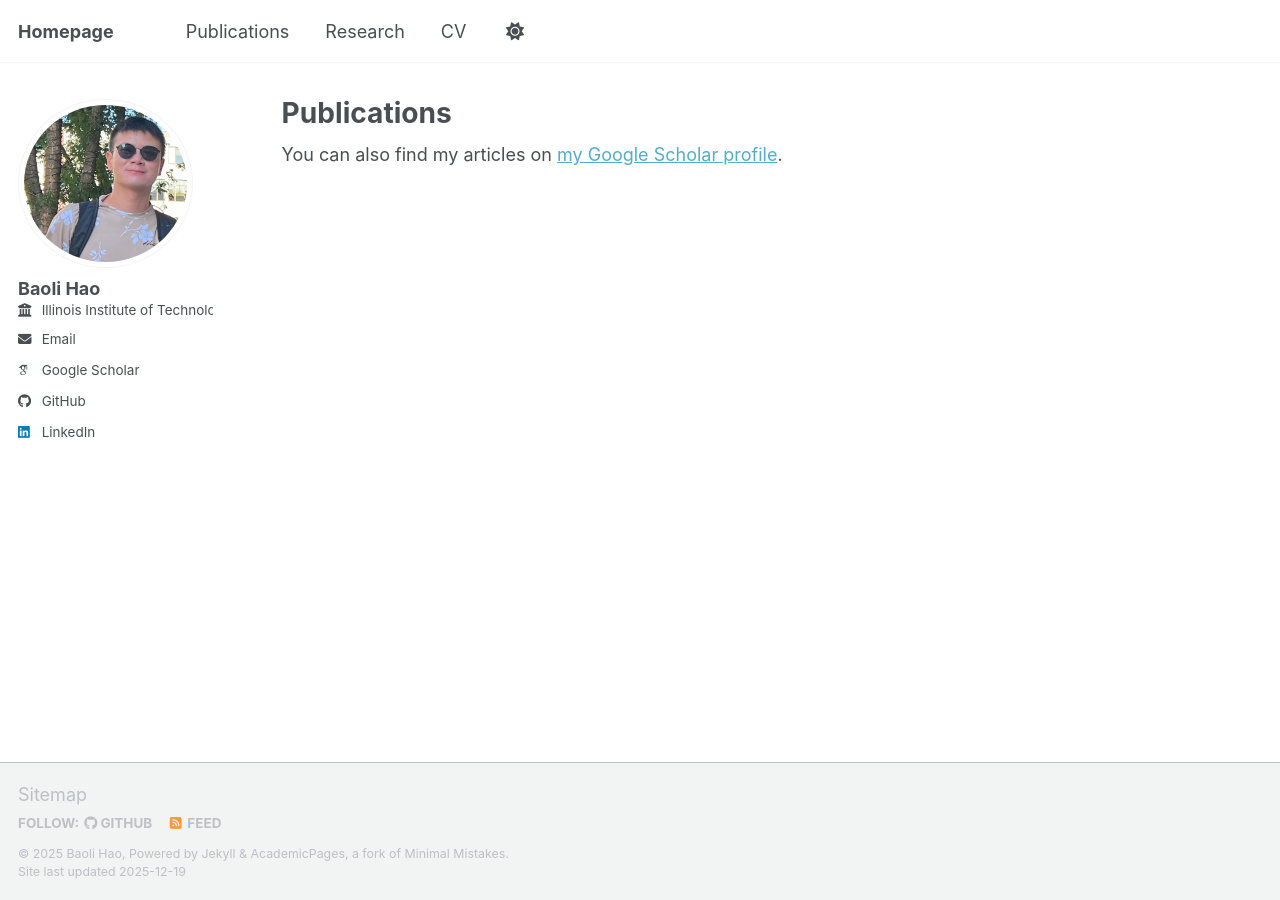
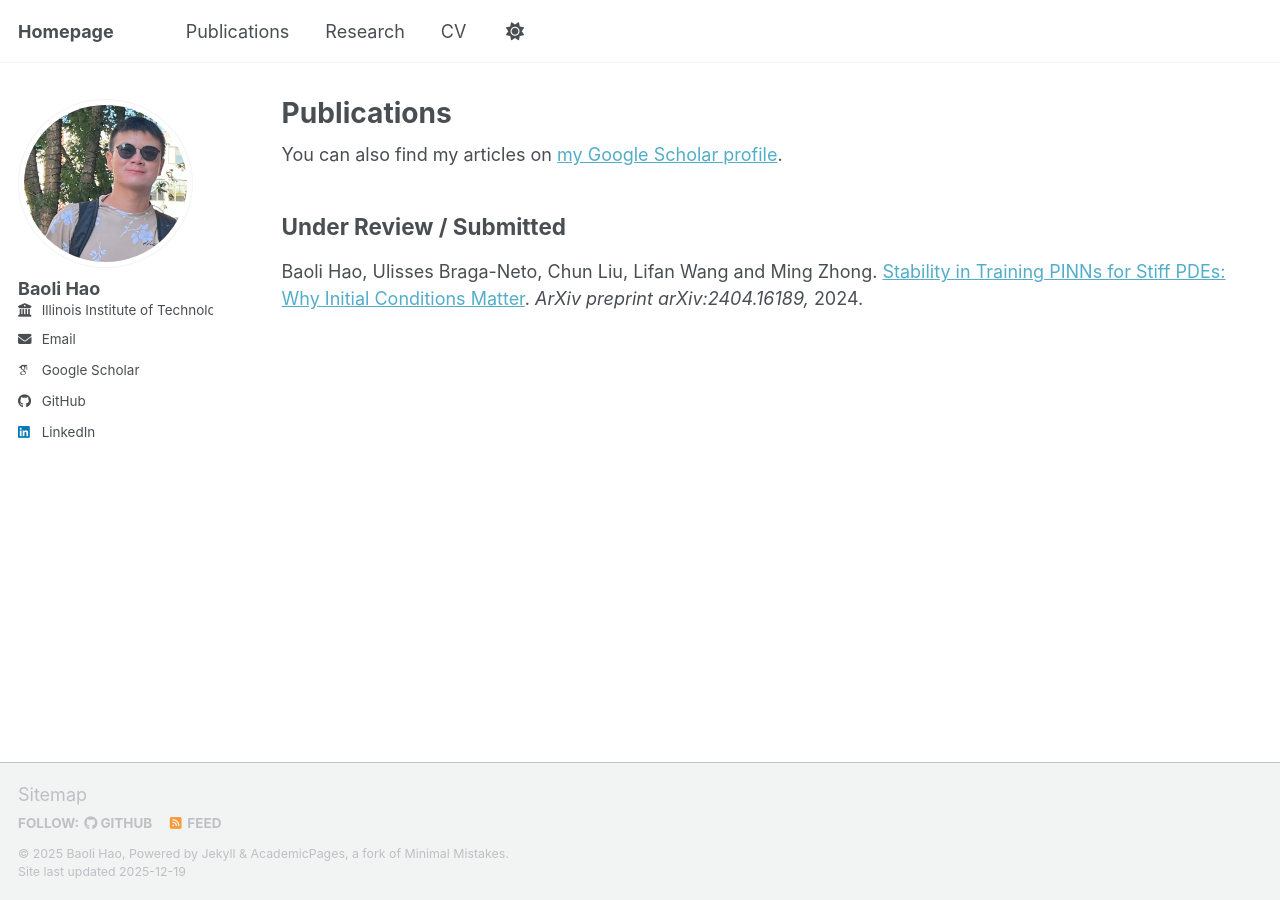
Before and after one commit to baolihao/baolihao.github.io, a Jekyll site: the page built from _pages/publications.html, in a window 1280 px wide. Built offline with Jekyll 4.4.1, drawn with Linux system fonts in a browser that asks for light colours; some web fonts are replaced; a script bundle is joined from its source files by our own code; library files that are not in the unit come from our copies.

Commit message:
Update publications.html

```diff
--- a/_pages/publications.html
+++ b/_pages/publications.html
@@ -8,3 +8,11 @@ author_profile: true
 {% if site.author.googlescholar %}
   <div class="wordwrap">You can also find my articles on <a href="{{site.author.googlescholar}}">my Google Scholar profile</a>.</div>
 {% endif %}
+
+<h2>Under Review / Submitted</h2>
+<p>
+  Baoli Hao, Ulisses Braga-Neto, Chun Liu, Lifan Wang and Ming Zhong.
+  <a https://arxiv.org/abs/2404.16189 >Stability in Training PINNs for Stiff PDEs: Why Initial Conditions Matter</a>.
+  <i>ArXiv preprint arXiv:2404.16189,</i>
+2024.
+</p>
```
